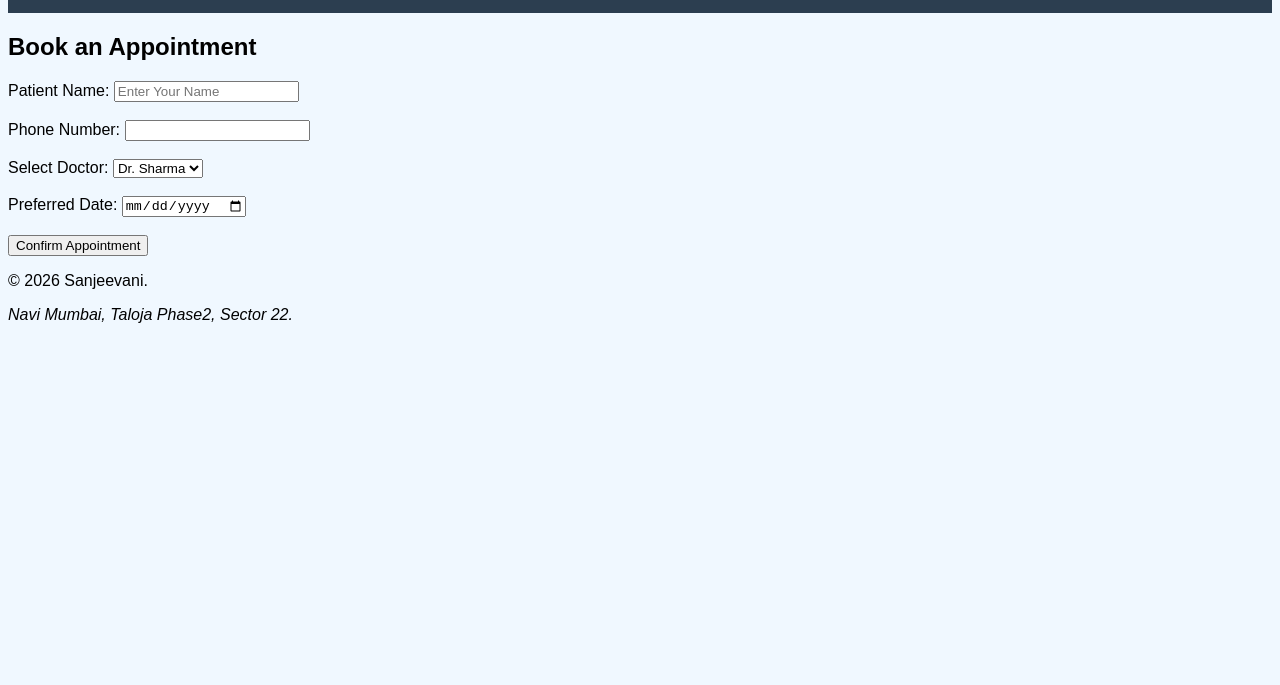
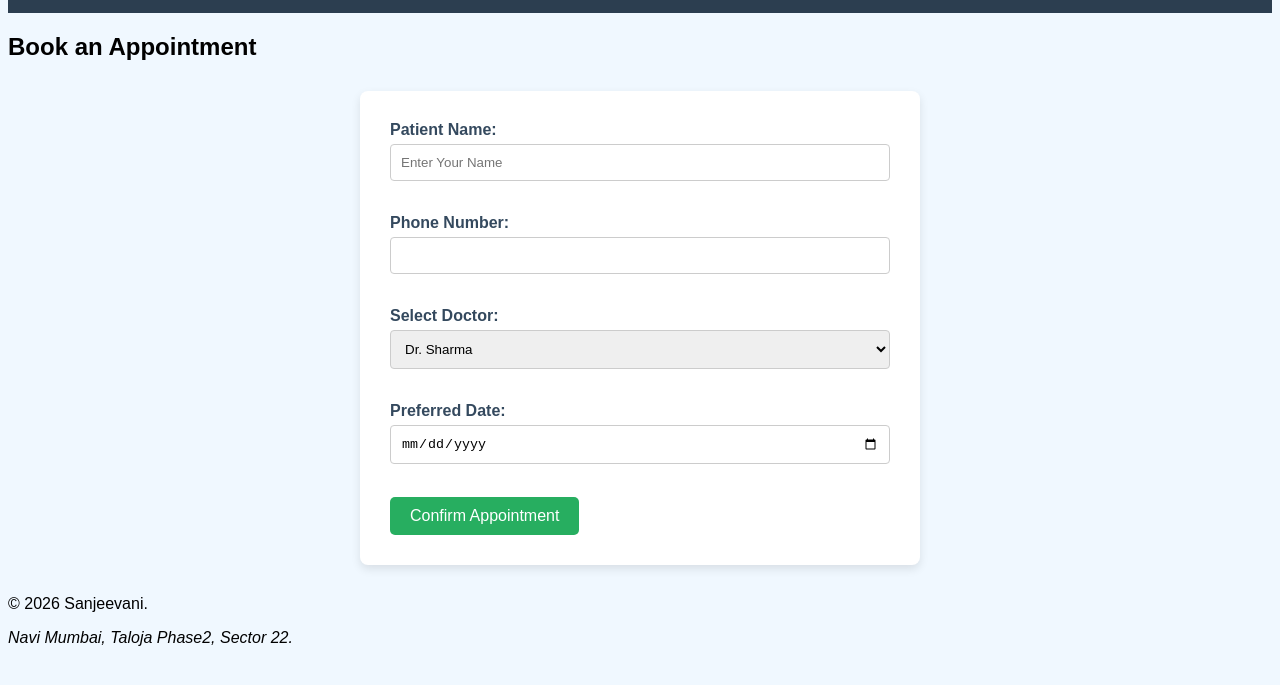
Before and after one commit to pankaj2772001/fullstack-grind-2026, a plain HTML site: page sanjeevani-project/booking.html in a window 1280 px wide. Shown: the part 95-780 px from the top of the page. Drawn offline with Linux system fonts and the light colour scheme.

Commit message:
style: implement professional form card design

```diff
--- a/sanjeevani-project/booking.html
+++ b/sanjeevani-project/booking.html
@@ -51,7 +51,7 @@
                 </div>
                 <br>
 
-                <button type="submit">Confirm Appointment</button>
+                <button type="submit" class="btn-primary">Confirm Appointment</button>
 
             </form>
         </section>
--- a/sanjeevani-project/style.css
+++ b/sanjeevani-project/style.css
@@ -1,6 +1,7 @@
 body{
     background-color: #f0f8ff;
     font-family: Arial, sans-serif;
+
 }
 
 h1{
@@ -97,3 +98,41 @@
     gap: 20px;
     flex-wrap: wrap;
 }
+
+
+
+/* Form styling */
+
+form{
+    background-color: white;
+    max-width: 500px;
+    margin: 30px auto;
+    padding: 30px;
+    border-radius: 8px;
+    box-shadow: 0 4px 10px rgba(0,0,0,0.1);
+}
+
+form div{
+    margin-bottom: 15px;
+    text-align: left;
+}
+
+label{
+    display: block;
+    font-weight: bold;
+    margin-bottom: 5px;
+    color: #34495e;
+}
+
+input, select{
+    width: 100%;
+    padding: 10px;
+    border: 1px solid #ccc;
+    border-radius: 4px;
+    box-sizing: border-box;
+}
+
+input:focus, select:focus{
+    border-color: #27ae60;
+    outline: none;
+}
```
